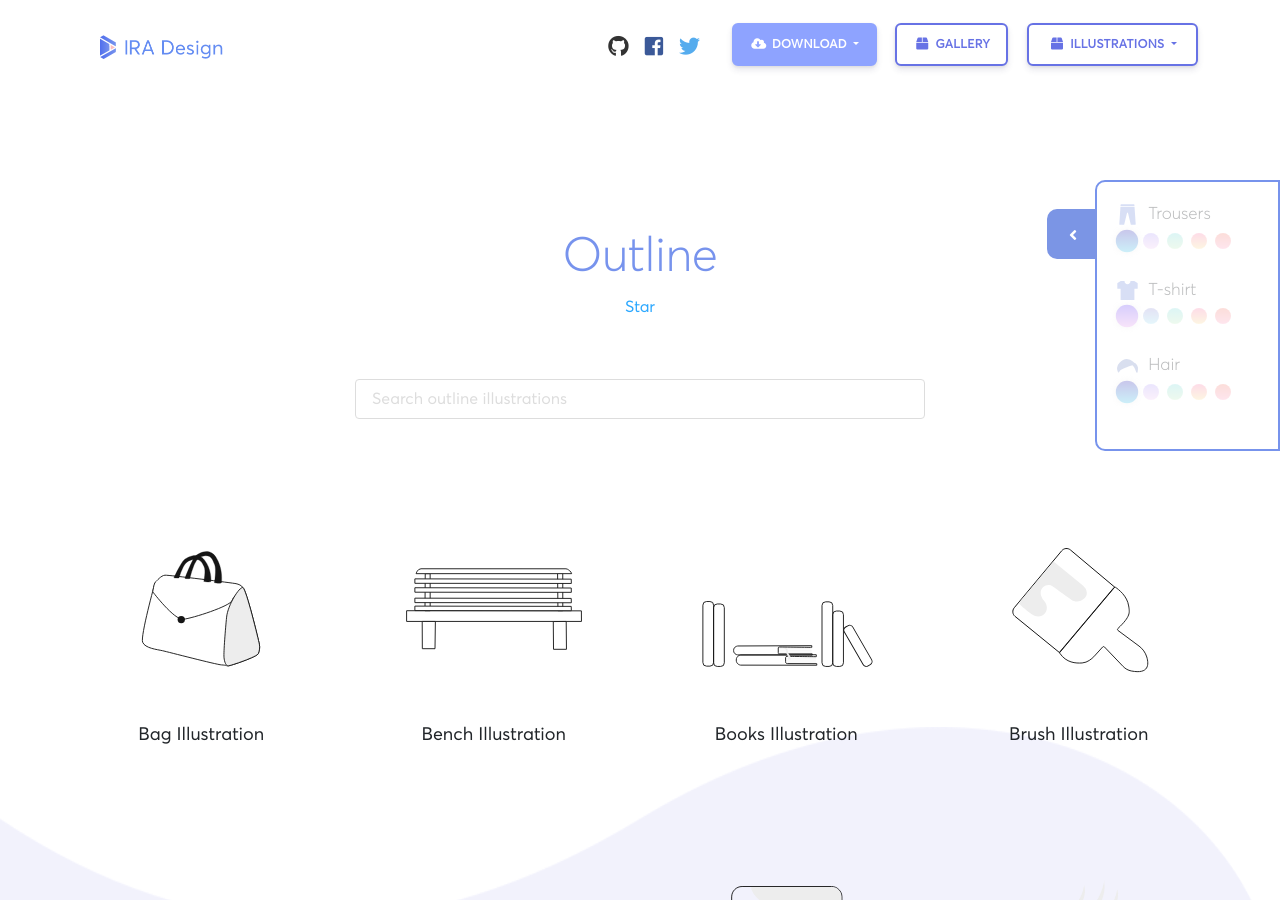
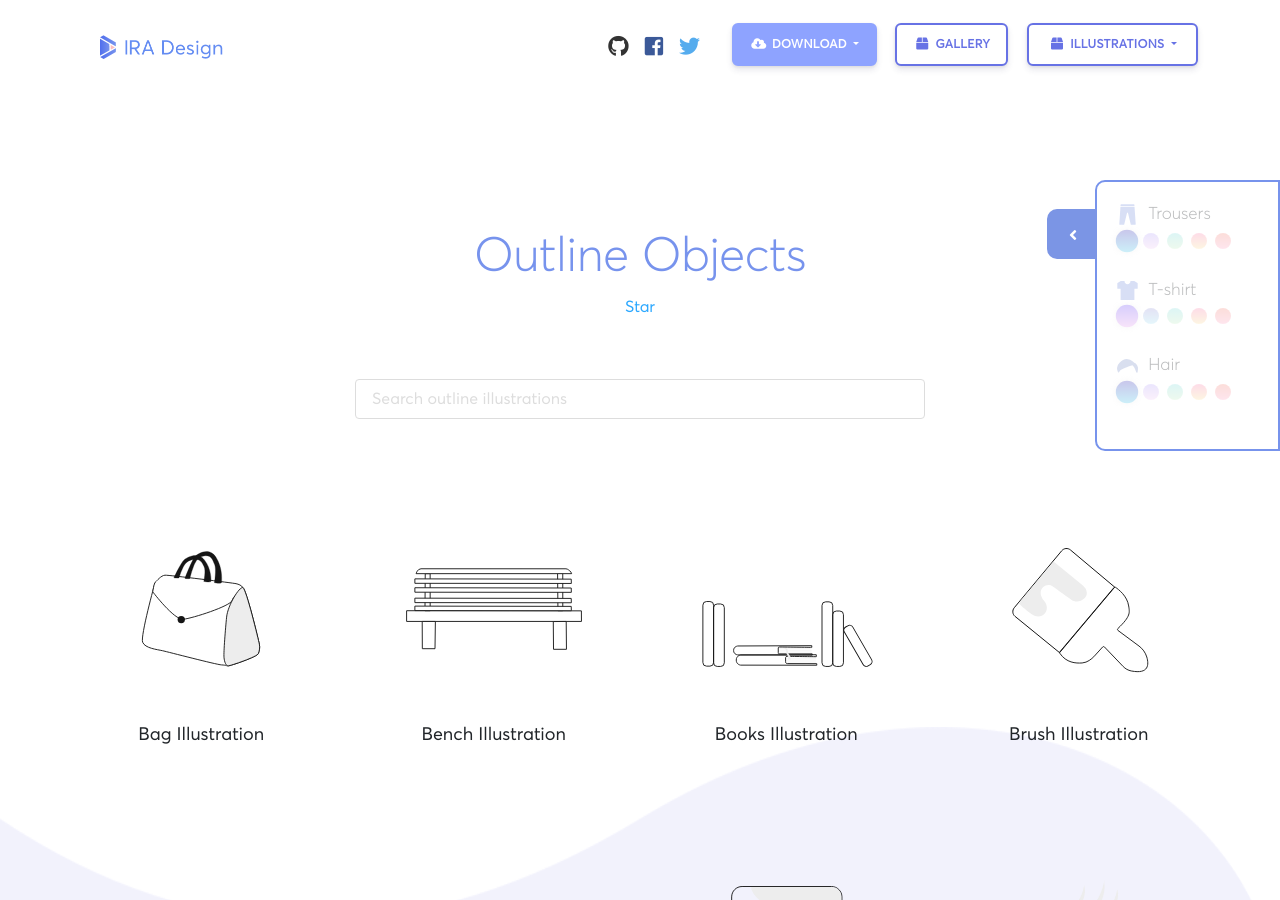
Before and after one commit to ira-design/ira-design.github.io, a Jekyll site: the page built from illustrations-outline-objects.html, in a window 1280 px wide and 900 px high. Built offline with Jekyll 4.4.1, drawn with Linux system fonts in a browser that asks for light colours; a script that is not in the unit is left out; comment, search, counter and statistics services are not loaded.

Commit message:
Refactor(outline objects): Add objects in description/links

```diff
--- a/illustrations-outline-objects.html
+++ b/illustrations-outline-objects.html
@@ -1,8 +1,8 @@
 ---
 layout: illustrations
-brand: illustrations-outline
-title: Outline
-description: Discover IRA oultine illustrations to power up your project.
+brand: illustrations-outline-objects
+title: Outline Objects
+description: Discover IRA outline objects illustrations to power up your project.
 img: ira_elements.png
 meta_title: Illustrations Outline
 meta_description: Discover IRA outline illustrations to power up your project.
```
